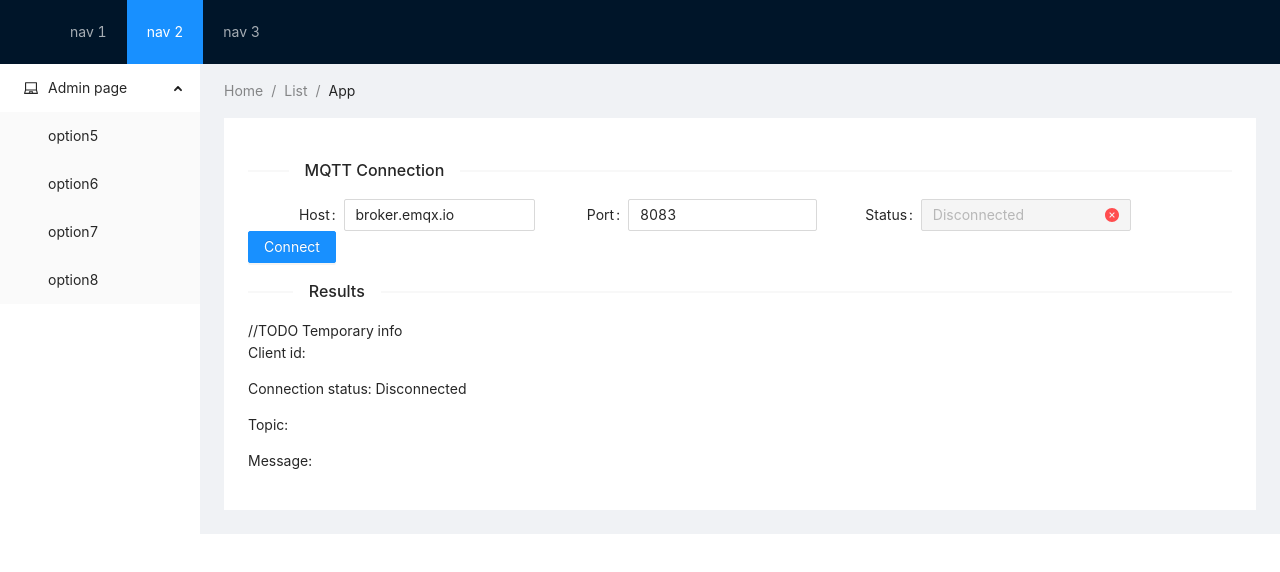
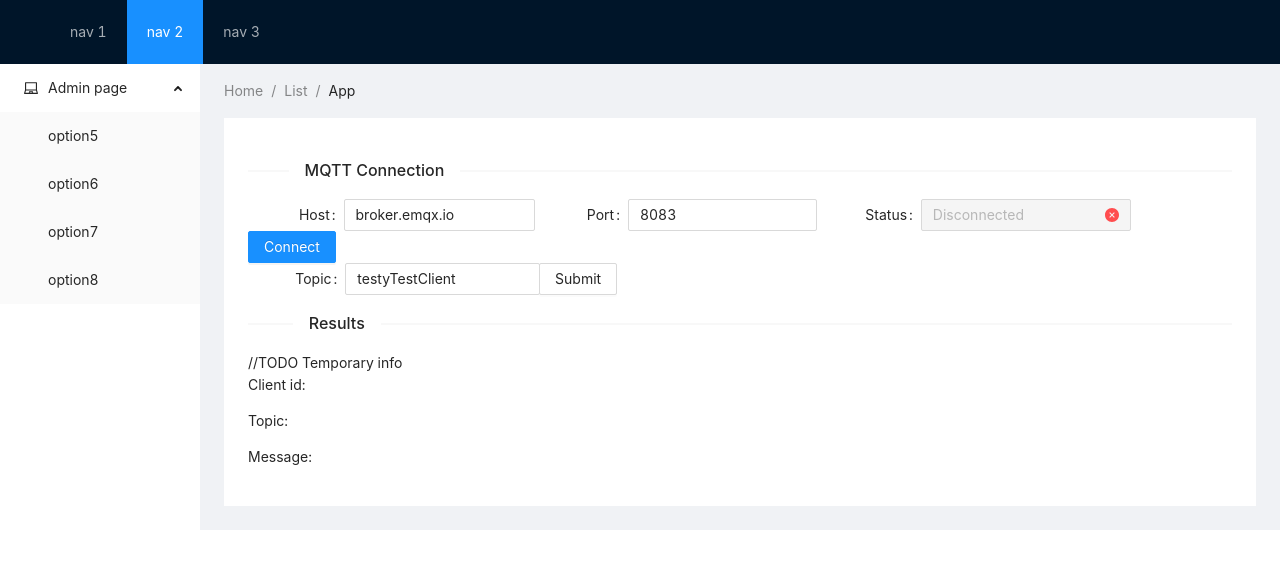
Before and after one commit to amozalev/home-zigbee-network, a React (Create React App) app in the folder frontend/: page / in a window 1280 px wide. Shown: the top 572 px of the page. Built offline with nearby package versions, Linux system fonts and the light colour scheme.

Commit message:
Added topic subscription; combined host and port states into one hostPort object.

```diff
--- a/frontend/src/components/mqtt-client.tsx
+++ b/frontend/src/components/mqtt-client.tsx
@@ -11,7 +11,7 @@ import { MqttClient } from 'mqtt';
 export interface MqttClientProps {
     host: string | undefined;
     port: number | undefined;
-    topic: string;
+    topic: string | undefined;
     newMessage: MqttMessage | null;
     onConnectionChange: (
         clientId: string,
@@ -97,7 +97,7 @@ const MyMqttClient: React.FC<MqttClientProps> = ({
             });
             client.on('reconnect', () => {
                 onConnectionChange(clientId, ConnectionStatusType.RECONNECTING);
-                client.unsubscribe(topic);
+                if (topic) client.unsubscribe(topic);
             });
             client.on('end', () => {
                 if (topic) client.unsubscribe(topic);
@@ -108,11 +108,11 @@ const MyMqttClient: React.FC<MqttClientProps> = ({
     }, [client, onConnectionChange, onMessage]);
 
     useEffect(() => {
-        if (client && !client.connected) {
+        if (client?.connected && topic) {
             client.subscribe(topic);
         }
         return () => {
-            client?.unsubscribe(topic);
+            if (topic) client?.unsubscribe(topic);
         };
     }, [topic]);
 
--- a/frontend/src/components/mqtt-explorer.tsx
+++ b/frontend/src/components/mqtt-explorer.tsx
@@ -1,14 +1,10 @@
 import * as React from 'react';
 import MyMqttClient, { ConnectionStatusType, MqttMessage } from './mqtt-client';
-import { useCallback, useState } from 'react';
+import { Profiler, useCallback, useState } from 'react';
 import { Button, Divider, Form, Input } from 'antd';
 import { IPublishPacket } from 'mqtt-packet';
-import {
-    SyncOutlined,
-    BulbOutlined,
-    BulbTwoTone,
-    StopTwoTone
-} from '@ant-design/icons';
+import { ValidateStatus } from 'antd/lib/form/FormItem';
+import { onRenderCallback } from '../utils/utils';
 
 export interface MqttExplorerProps {
     defaultHost?: string | undefined;
@@ -19,17 +15,21 @@ const MqttExplorer: React.FC<MqttExplorerProps> = ({
     defaultHost,
     defaultPort
 }) => {
-    const [host, setHost] = useState<string | undefined>(undefined);
-    const [port, setPort] = useState<number | undefined>(undefined);
+    const [hostPort, setHostPort] = useState<{
+        host: string | undefined;
+        port: number | undefined;
+    }>({
+        host: undefined,
+        port: undefined
+    });
     const [message, setMessage] = useState<MqttMessage | null>(null);
     const [newMessage, setNewMessage] = useState<MqttMessage | null>(null);
+    const [topic, setTopic] = useState<string | undefined>(undefined);
     const [clientId, setClientId] = useState<string>('');
     const [connectionStatus, setConnectStatus] = useState<ConnectionStatusType>(
         ConnectionStatusType.DISCONNECTED
     );
     const [form] = Form.useForm();
-
-    const topic = 'testyTestClient';
 
     const layout = {
         labelCol: { span: 8, offset: 0 },
@@ -44,10 +44,7 @@ const MqttExplorer: React.FC<MqttExplorerProps> = ({
         ): void => {
             setClientId(clientId);
             setConnectStatus(connectionStatus);
-            // console.error('Connection error: ', err);
             form.setFieldsValue({
-                clientId: clientId,
-                connectionStatus: connectionStatus,
                 status: connectionStatus
             });
         },
@@ -63,7 +60,7 @@ const MqttExplorer: React.FC<MqttExplorerProps> = ({
             // console.log('message:', payload.toString(), packet);
             setMessage(msg);
 
-            const formFields = form.getFieldsValue();
+            // const formFields = form.getFieldsValue();
             // console.log('==formFields', formFields);
             form.setFieldsValue({
                 topic,
@@ -75,6 +72,12 @@ const MqttExplorer: React.FC<MqttExplorerProps> = ({
 
     const onPublishMessage = (msg: MqttMessage): void => {};
 
+    const onTopicSubmit = (e: any) => {
+        const formFields = form.getFieldsValue();
+        const topic = formFields?.['topic'];
+        if (topic) setTopic(topic);
+    };
+
     const onSubmit = (values: any) => {
         console.log(values);
         if (connectionStatus == ConnectionStatusType.CONNECTED) {
@@ -83,21 +86,22 @@ const MqttExplorer: React.FC<MqttExplorerProps> = ({
                 port: null,
                 status: ConnectionStatusType.DISCONNECTED
             });
-            setHost(undefined);
-            setPort(undefined);
+            setHostPort({ host: undefined, port: undefined });
         } else if (
             connectionStatus == ConnectionStatusType.DISCONNECTED &&
             values['host'] &&
             values['port']
         ) {
-            setHost(values['host']);
-            setPort(parseInt(values['port']));
+            setHostPort({
+                host: values['host'],
+                port: parseInt(values['port'])
+            });
         }
     };
 
     const getConnectionStatusIcon = (
         connectionStatus: ConnectionStatusType
-    ) => {
+    ): ValidateStatus => {
         const { CONNECTED, RECONNECTING, DISCONNECTED } = ConnectionStatusType;
         switch (connectionStatus) {
             case CONNECTED:
@@ -111,14 +115,16 @@ const MqttExplorer: React.FC<MqttExplorerProps> = ({
 
     return (
         <>
+            <Profiler id="MyMqttClient" onRender={onRenderCallback}>
                 <MyMqttClient
-                host={host}
-                port={port}
+                    host={hostPort.host}
+                    port={hostPort.port}
                     topic={topic}
                     newMessage={newMessage}
                     onConnectionChange={connectionHandler}
                     onMessage={getMessageHandler}
                 />
+            </Profiler>
             <Divider orientation="left">MQTT Connection</Divider>
             <Form
                 {...layout}
@@ -129,7 +135,8 @@ const MqttExplorer: React.FC<MqttExplorerProps> = ({
                 initialValues={{
                     host: defaultHost,
                     port: defaultPort,
-                    status: connectionStatus
+                    status: ConnectionStatusType.DISCONNECTED,
+                    topic: 'testyTestClient'
                 }}
             >
                 <Input.Group compact>
@@ -168,24 +175,30 @@ const MqttExplorer: React.FC<MqttExplorerProps> = ({
                         </Button>
                     </Form.Item>
                 </Input.Group>
+                <Input.Group compact>
+                    <Form.Item
+                        name={'topic'}
+                        label="Topic"
+                        // rules={[{ required: true }]}
+                    >
+                        <Input />
+                    </Form.Item>
+                    <Form.Item wrapperCol={{ ...layout.wrapperCol, offset: 0 }}>
+                        <Button
+                            type="default"
+                            htmlType="button"
+                            onClick={onTopicSubmit}
+                        >
+                            Submit
+                        </Button>
+                    </Form.Item>
+                </Input.Group>
             </Form>
             <Divider orientation="left">Results</Divider>
             //TODO Temporary info
             <p>Client id: {clientId}</p>
-            <p>Connection status: {connectionStatus}</p>
             <p>Topic: {message?.topic}</p>
             <p>Message: {message?.message}</p>
-            {/*<Form {...layout} name="mqtt-results" form={form}>*/}
-            {/*    <Form.Item name={'clientId'} label="Client id">*/}
-            {/*        <Input />*/}
-            {/*    </Form.Item>*/}
-            {/*    <Form.Item name={'connectionStatus'} label="Connection status">*/}
-            {/*        <Input value={connectionStatus} />*/}
-            {/*    </Form.Item>*/}
-            {/*    <Form.Item name={'message'} label="Message">*/}
-            {/*        <Input />*/}
-            {/*    </Form.Item>*/}
-            {/*</Form>*/}
         </>
     );
 };
--- /dev/null
+++ b/frontend/src/utils/utils.ts
@@ -0,0 +1,11 @@
+export function onRenderCallback(
+    id: any, // the "id" prop of the Profiler tree that has just committed
+    phase: any, // either "mount" (if the tree just mounted) or "update" (if it re-rendered)
+    actualDuration: any, // time spent rendering the committed update
+    baseDuration: any, // estimated time to render the entire subtree without memoization
+    startTime: any, // when React began rendering this update
+    commitTime: any, // when React committed this update
+    interactions: any // the Set of interactions belonging to this update
+) {
+    console.log('==profiler', id, phase);
+}
```
Lines whose indentation alone changed are shown as unchanged.
